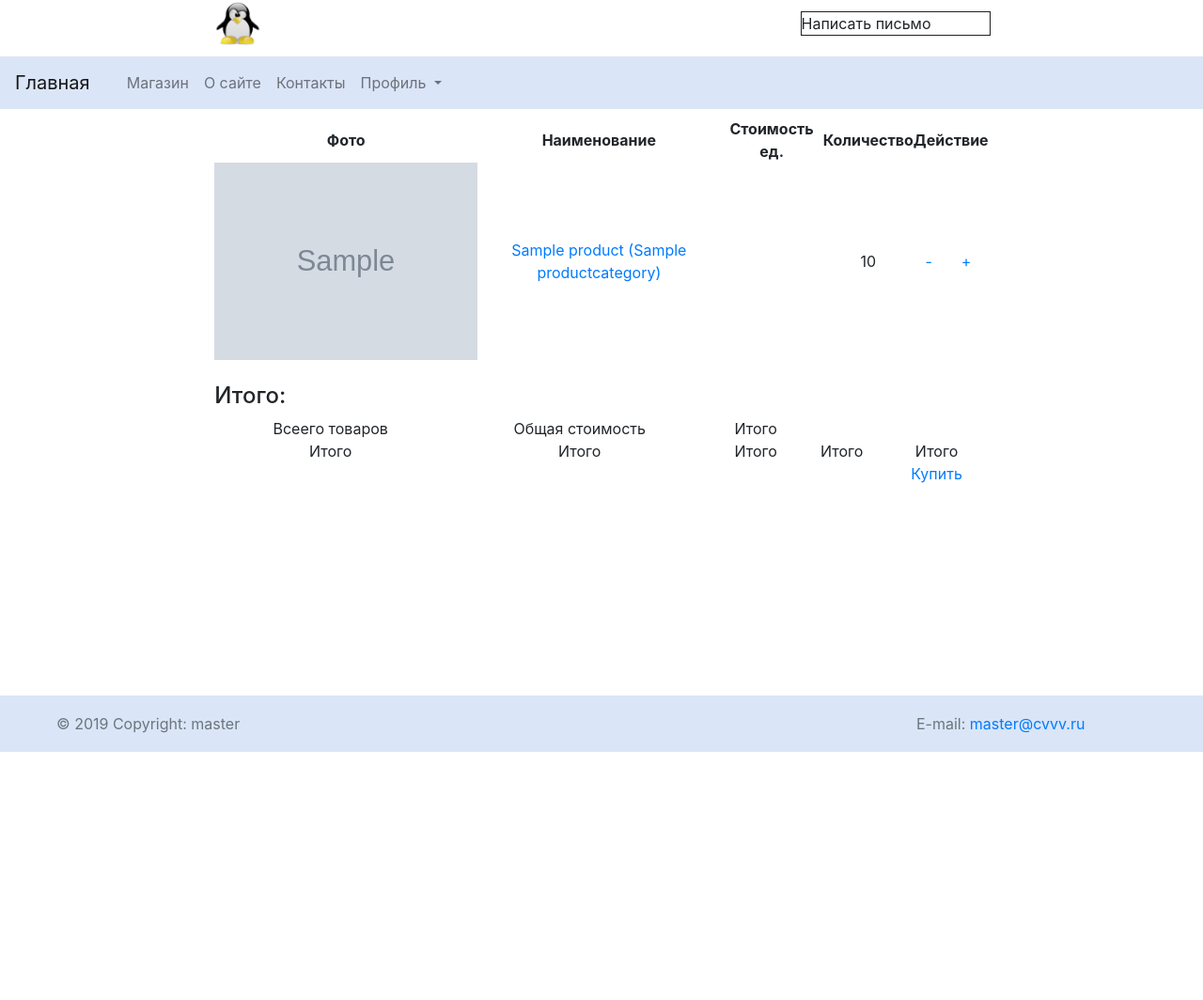
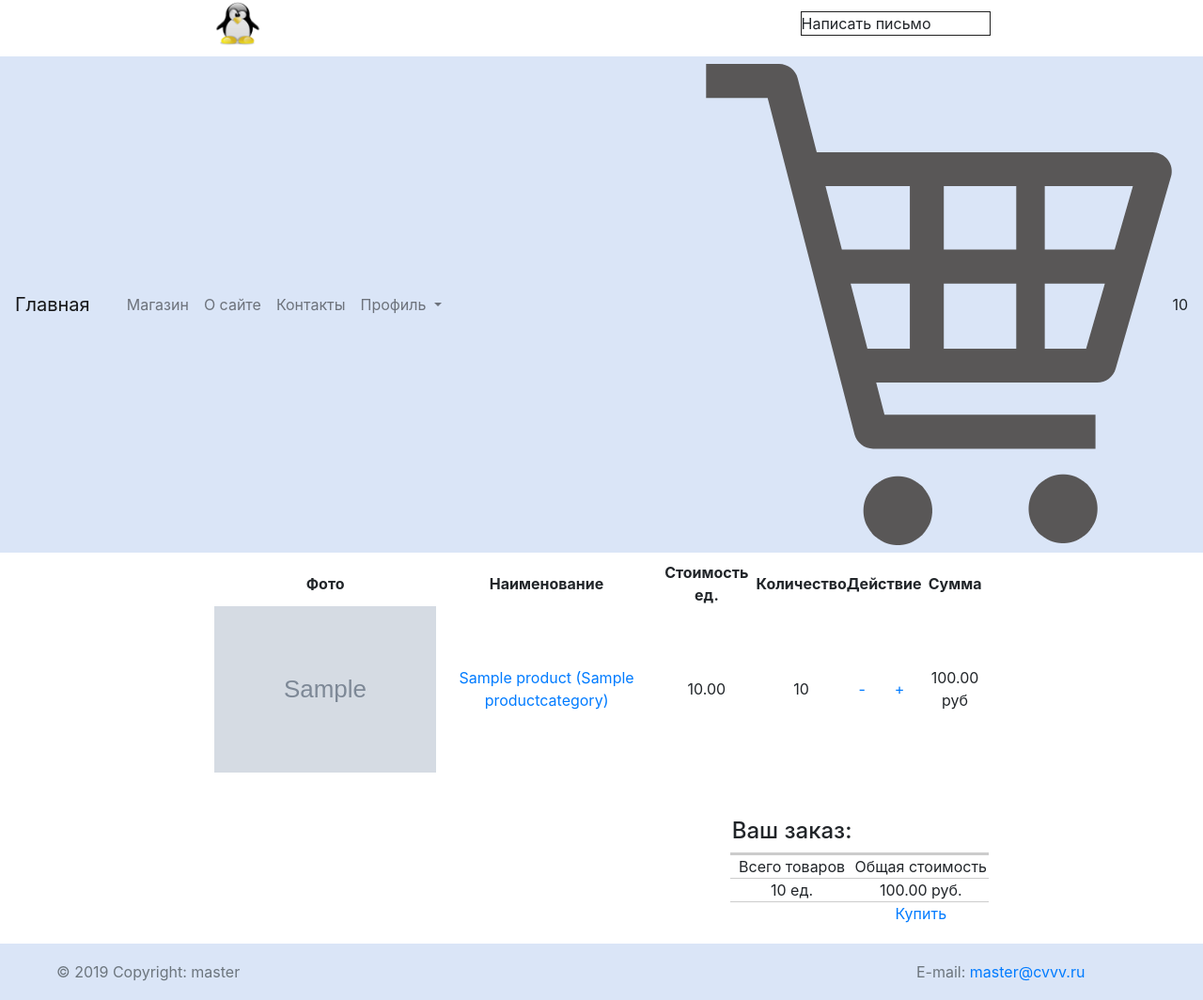
Before and after one commit to EvgenijjKum/geek-start, a Django app: page /basket/ in a window 1280 px wide. Shown: the whole page at 94% size. Before the commit the page ends 800 px from the top, so only its background shows below. Run offline with Django 3.2, Linux system fonts and the light colour scheme; a user stored in the database is signed in; tables that the repository leaves empty hold one stand-in row (values such as "Sample post"); grey boxes marked "Sample" are stand-in pictures; some libraries are stand-ins or nearby versions.

Commit message:
Исправил шаблон корзины

```diff
--- a/basketapp/models.py
+++ b/basketapp/models.py
@@ -8,3 +8,22 @@
     product = models.ForeignKey(Product, on_delete=models.CASCADE)
     quantity = models.PositiveIntegerField(verbose_name='количество', default=1)
     add_datetime = models.DateTimeField(verbose_name='время', auto_now_add=True)
+
+    @property
+    def product_cost(self):
+        "return cost of all products this type"
+        return self.product.price * self.quantity
+
+    @property
+    def total_quantity(self):
+        "return total quantity for user"
+        _items = BasketSlot.objects.filter(user=self.user)
+        _totalquantity = sum(list(map(lambda x: x.quantity, _items)))
+        return _totalquantity
+
+    @property
+    def total_cost(self):
+        "return total cost for user"
+        _items = BasketSlot.objects.filter(user=self.user)
+        _totalcost = sum(list(map(lambda x: x.product_cost, _items)))
+        return _totalcost
--- a/basketapp/templates/basket.html
+++ b/basketapp/templates/basket.html
@@ -52,14 +52,15 @@
 	<th>Наименование</th>
 	<th>Стоимость ед.</th>
 	<th>Количество</th>
+	<th colspan="2">Действие</th>
+	<th>Сумма</th>
 
-	<th colspan="2">Действие</th>
    </tr>
 	{% for basket_slot in basket_slot_list %}
 	 <tr>
 		<td><img class="img-fluid basket-img" src="{{ basket_slot.product.image.url }}" alt="Responsive image"></td>
 		<td><a href="{% url 'product_detail' basket_slot.product.pk %}">{{ basket_slot.product }}</a></td>
-		<td></td>
+		<td>{{ basket_slot.product.price }}</td>
 		<td>{{ basket_slot.quantity }}</td>
 		<td>
 			<div class="button-next button-basket-action">
@@ -68,32 +69,38 @@
 		</td>
 		<td>
 			<div class="button-next button-basket-action">
-				<a href={% url 'basketapp:add_product' basket_slot.product.pk %}>+</a>
+				<a href={% url 'basketapp:add' basket_slot.product.pk %}>+</a>
 			</div>
 		</td>
+		<td>{{ basket_slot.product_cost }} руб </td>
 	 </tr>
 	{% endfor %}
-
 </table>
 <br>
-<h4>Итого:</h4>
-<table class="basket_table" width="100%"  style="text-align: center;">
-	<tr>
-		<td>Всеего товаров</td>
+<br>
+
+<div class="row no-gutters">
+	<div class="col-xl-8 col-md-8 content">
+	</div>
+	<div class="col-xl-4 col-md-8 content">
+		<table  width="100%"  style="text-align: center;">
+			<tr style="border-bottom: 3px solid #ccc;">
+				<th><h4>Ваш заказ:</h4></th>
+				<th></th>
+			</tr>
+			<tr style="border-bottom: 1px solid #ccc;">
+				<td>Всего товаров</td>
 				<td>Общая стоимость</td>
-		<td>Итого</td>
+			</tr>
+			<tr style="border-bottom: 1px solid #ccc;">
+				{# for basket_slot in basket_slot_list #}
+					{# if forloop.first #}
+						<td>{{ basket_slot_list.0.total_quantity }} ед.</td>
+						<td>{{ basket_slot_list.0.total_cost }} руб.</td>
+					{# endif #}
+				{# endfor #}
 			</tr>
 			<tr>
-		<td>Итого</td>
-		<td>Итого</td>
-		<td>Итого</td>
-		<td>Итого</td>
-		<td>Итого</td>
-	</tr>
-	<tr>
-		 <td></td>
-		 <td></td>
-		 <td></td>
 				 <td></td>
 				 <td class="basket_table_td_buy">
 					 <div class="button-buy">
@@ -101,9 +108,9 @@
 					 </div>
 				 </td>
 			 </tr>
-
-
 		</table>
+	</div>
+</div>
 {% else%}
          Корзина пуста
 {% endif %}
--- a/basketapp/urls.py
+++ b/basketapp/urls.py
@@ -1,11 +1,12 @@
 from django.urls import path
 from django.conf.urls import url
-from .views import basket, basket_add, basket_remove
+from .views import basket, basket_add, basket_remove, add
 
 app_name = 'basketapp'
 
 urlpatterns = [
     url(r'^$', basket, name='basket_view'),
-    url(r'^add/(?P<pk>\d+)/$', basket_add, name='add_product'),
+    url(r'^add_product/(?P<pk>\d+)/$', basket_add, name='add_product'),
+    url(r'^add/(?P<pk>\d+)/$', add, name='add'),
     url(r'^remove/(?P<pk>\d+)/$', basket_remove, name='remove_product'),
 ]
--- a/basketapp/views.py
+++ b/basketapp/views.py
@@ -5,10 +5,8 @@
 
 
 def basket(request):
-    basket_slot_list = BasketSlot.objects.filter(user=request.user)
-
     content = {
-        'basket_slot_list':basket_slot_list,
+        'basket_slot_list':BasketSlot.objects.filter(user=request.user)
     }
     return render(request, 'basket.html', content)
 
@@ -24,6 +22,22 @@
 
     return HttpResponseRedirect(request.META.get('HTTP_REFERER'))
 
+def add(request, pk):
+    product = get_object_or_404(Product, pk=pk)
+    basket_slot = BasketSlot.objects.filter(user=request.user, product=product).first()
+    if basket_slot:
+        basket_slot.quantity += 1
+        basket_slot.save()
+    else:
+        BasketSlot(user=request.user, product=product).save()
+
+
+
+    content = {
+        'basket_slot_list': BasketSlot.objects.filter(user=request.user),
+        'sum': basket_slot.quantity * basket_slot.product.price
+    }
+    return render(request, 'basket.html', content)
 
 def basket_remove(request, pk):
     product = get_object_or_404(Product, pk=pk)
--- a/mainapp/templates/base_generic.html
+++ b/mainapp/templates/base_generic.html
@@ -101,6 +101,16 @@
         </div>
       </div>
     </div>
+    <div class="basket">
+      {% if user.is_authenticated %}
+        <a href="{% url 'basketapp:basket_view' %}"> <img src="{% static "images/shopping-cart.png" %}" ></a>
+      {% else%}
+        <img src="{% static "images/shopping-cart.png" %}" >
+      {% endif %}
+    </div>
+    <div class="quantity-basket">
+      {{ basket_slot_list.0.total_quantity }}
+    </div>
   </nav>
   <div class="container-fluid" style="padding-bottom: 20px;">
     <section>
```
Also changed, not shown: mainapp/static/css/styles.css (+7 -0 lines), mainapp/views.py (+8 -2 lines), basketapp/migrations/0002_auto_20191222_1940.py (deleted). Lines whose indentation alone changed are shown as unchanged.
